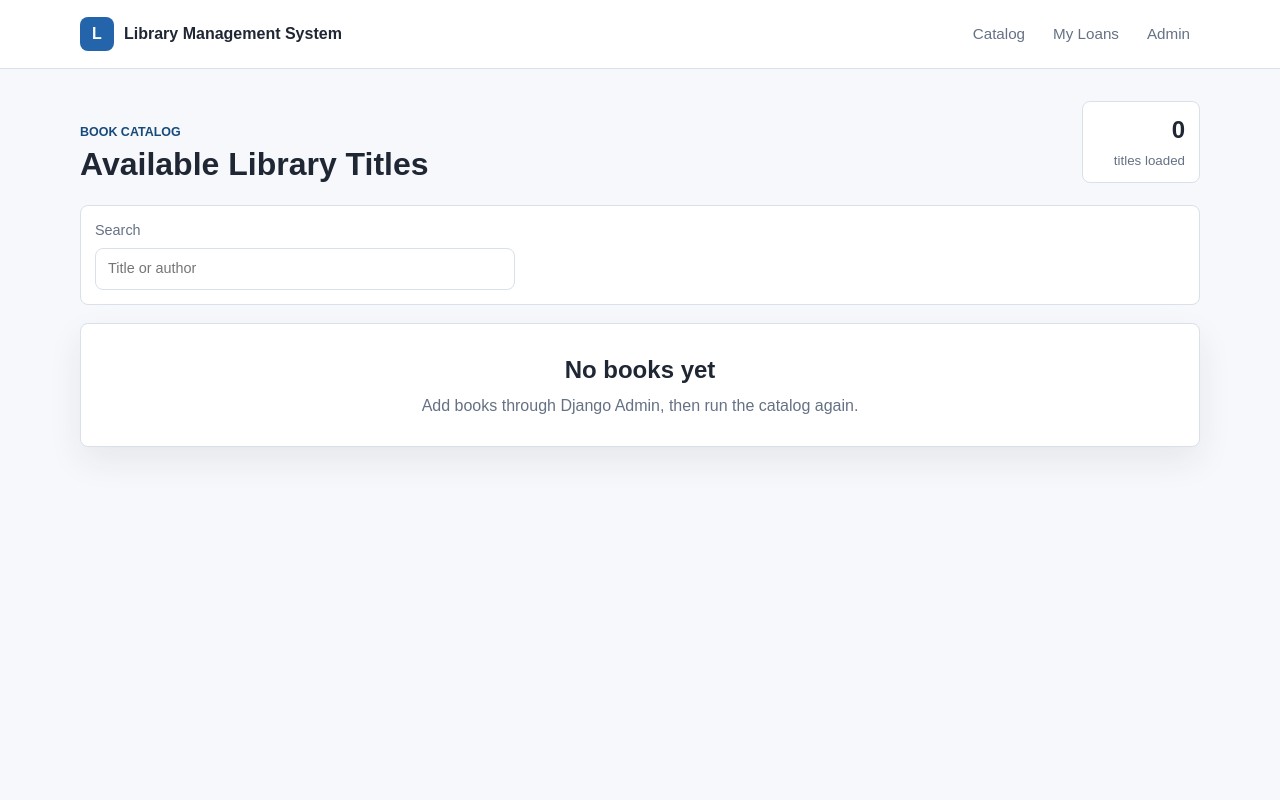
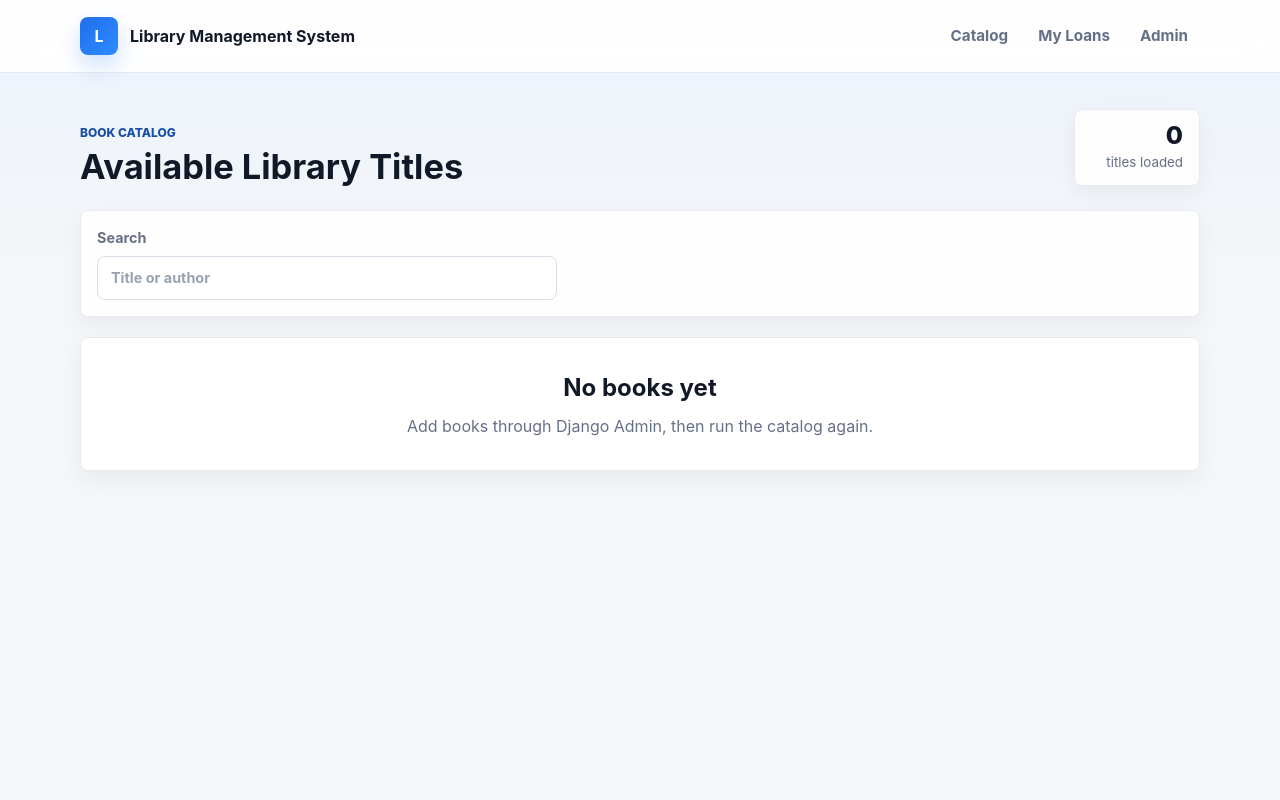
Before and after one commit to AmirMustafa10/library-management-system, a Django app: page / in a window 1280 px wide. Run offline with Django 5.2, Linux system fonts and the light colour scheme; data that the repository does not hold is empty.

Commit message:
style: refine frontend presentation

```diff
--- a/static/css/styles.css
+++ b/static/css/styles.css
@@ -1,29 +1,45 @@
 :root {
     color-scheme: light;
-    --bg: #f7f8fb;
+    --bg: #f4f6f8;
     --surface: #ffffff;
-    --surface-muted: #eef3f8;
-    --text: #202734;
-    --muted: #657184;
-    --border: #d9e0ea;
-    --accent: #2364aa;
-    --accent-strong: #174a7c;
-    --success: #1d7a4d;
-    --warning: #a15c08;
-    --shadow: 0 14px 34px rgba(28, 43, 66, 0.08);
+    --surface-soft: #f9fafb;
+    --surface-muted: #eef2f6;
+    --text: #1f2933;
+    --heading: #111827;
+    --muted: #667085;
+    --subtle: #98a2b3;
+    --border: #d8dee7;
+    --border-soft: #e7ebf0;
+    --accent: #1f6feb;
+    --accent-dark: #174ea6;
+    --accent-soft: #e8f1ff;
+    --success: #087443;
+    --success-soft: #e7f6ef;
+    --warning: #9a5b13;
+    --warning-soft: #fff4df;
+    --shadow: 0 18px 40px rgba(15, 23, 42, 0.08);
+    --shadow-soft: 0 8px 22px rgba(15, 23, 42, 0.05);
+    --radius: 8px;
 }
 
 * {
     box-sizing: border-box;
 }
 
+html {
+    background: var(--bg);
+}
+
 body {
     margin: 0;
     min-height: 100vh;
-    background: var(--bg);
+    background:
+        linear-gradient(180deg, rgba(232, 241, 255, 0.7), rgba(244, 246, 248, 0) 260px),
+        var(--bg);
     color: var(--text);
-    font-family: Arial, Helvetica, sans-serif;
+    font-family: Inter, "Segoe UI", Roboto, Arial, Helvetica, sans-serif;
     line-height: 1.5;
+    text-rendering: optimizeLegibility;
 }
 
 a {
@@ -31,14 +47,25 @@ a {
     text-decoration: none;
 }
 
+a:focus-visible,
+button:focus-visible,
+input:focus-visible {
+    outline: 3px solid rgba(31, 111, 235, 0.22);
+    outline-offset: 2px;
+}
+
 .site-header {
-    background: var(--surface);
-    border-bottom: 1px solid var(--border);
+    position: sticky;
+    top: 0;
+    z-index: 10;
+    background: rgba(255, 255, 255, 0.92);
+    border-bottom: 1px solid var(--border-soft);
+    backdrop-filter: blur(14px);
 }
 
 .nav-shell {
     width: min(1120px, calc(100% - 32px));
-    min-height: 68px;
+    min-height: 72px;
     margin: 0 auto;
     display: flex;
     align-items: center;
@@ -49,43 +76,50 @@ a {
 .brand {
     display: inline-flex;
     align-items: center;
-    gap: 10px;
-    font-weight: 700;
+    gap: 12px;
+    color: var(--heading);
+    font-weight: 750;
 }
 
 .brand-mark {
     display: inline-grid;
     place-items: center;
-    width: 34px;
-    height: 34px;
-    border-radius: 8px;
-    background: var(--accent);
+    width: 38px;
+    height: 38px;
+    border-radius: var(--radius);
+    background: linear-gradient(135deg, var(--accent), #2d8cff);
     color: #ffffff;
+    box-shadow: 0 10px 22px rgba(31, 111, 235, 0.22);
 }
 
 .nav-links {
     display: flex;
     align-items: center;
-    gap: 8px;
+    gap: 6px;
     flex-wrap: wrap;
 }
 
 .nav-links a {
-    padding: 8px 10px;
-    border-radius: 8px;
+    min-height: 38px;
+    display: inline-flex;
+    align-items: center;
+    padding: 8px 12px;
+    border-radius: var(--radius);
     color: var(--muted);
     font-size: 0.95rem;
+    font-weight: 650;
+    transition: background-color 160ms ease, color 160ms ease;
 }
 
 .nav-links a:hover,
 .nav-links a:focus {
-    background: var(--surface-muted);
-    color: var(--accent-strong);
+    background: var(--accent-soft);
+    color: var(--accent-dark);
 }
 
 .page-shell {
     width: min(1120px, calc(100% - 32px));
-    margin: 32px auto 56px;
+    margin: 36px auto 64px;
 }
 
 .page-heading {
@@ -93,43 +127,50 @@ a {
     align-items: flex-end;
     justify-content: space-between;
     gap: 24px;
-    margin-bottom: 22px;
+    margin-bottom: 24px;
 }
 
 .eyebrow {
-    margin: 0 0 4px;
-    color: var(--accent-strong);
-    font-size: 0.78rem;
-    font-weight: 700;
+    margin: 0 0 6px;
+    color: var(--accent-dark);
+    font-size: 0.75rem;
+    font-weight: 800;
     text-transform: uppercase;
     letter-spacing: 0;
 }
 
 h1,
 h2,
-p {
+p,
+dd,
+td,
+th {
     overflow-wrap: anywhere;
 }
 
 h1 {
     margin: 0;
-    font-size: 2rem;
-    line-height: 1.15;
+    color: var(--heading);
+    font-size: 2.15rem;
+    line-height: 1.12;
 }
 
 .catalog-summary {
-    min-width: 118px;
-    padding: 10px 14px;
-    border: 1px solid var(--border);
-    border-radius: 8px;
-    background: var(--surface);
+    min-width: 126px;
+    padding: 12px 16px;
+    border: 1px solid var(--border-soft);
+    border-radius: var(--radius);
+    background: rgba(255, 255, 255, 0.86);
+    box-shadow: var(--shadow-soft);
     text-align: right;
 }
 
 .catalog-summary span {
     display: block;
-    font-size: 1.5rem;
-    font-weight: 700;
+    color: var(--heading);
+    font-size: 1.55rem;
+    font-weight: 800;
+    line-height: 1.1;
 }
 
 .catalog-summary small {
@@ -137,51 +178,67 @@ h1 {
 }
 
 .toolbar {
-    margin-bottom: 18px;
-    padding: 14px;
-    border: 1px solid var(--border);
-    border-radius: 8px;
-    background: var(--surface);
+    margin-bottom: 20px;
+    padding: 16px;
+    border: 1px solid var(--border-soft);
+    border-radius: var(--radius);
+    background: rgba(255, 255, 255, 0.9);
+    box-shadow: var(--shadow-soft);
 }
 
 .search-field {
     display: grid;
-    gap: 6px;
+    gap: 7px;
     color: var(--muted);
     font-size: 0.9rem;
+    font-weight: 650;
 }
 
 .search-field input {
-    width: min(420px, 100%);
-    min-height: 42px;
-    padding: 9px 12px;
+    width: min(460px, 100%);
+    min-height: 44px;
+    padding: 10px 13px;
     border: 1px solid var(--border);
-    border-radius: 8px;
+    border-radius: var(--radius);
+    background: var(--surface);
     color: var(--text);
     font: inherit;
+    transition: border-color 160ms ease, box-shadow 160ms ease;
+}
+
+.search-field input::placeholder {
+    color: var(--subtle);
 }
 
 .search-field input:focus {
     border-color: var(--accent);
-    outline: 3px solid rgba(35, 100, 170, 0.15);
+    box-shadow: 0 0 0 4px rgba(31, 111, 235, 0.12);
+    outline: 0;
 }
 
 .book-grid {
     display: grid;
-    grid-template-columns: repeat(auto-fit, minmax(260px, 1fr));
-    gap: 16px;
+    grid-template-columns: repeat(auto-fit, minmax(270px, 1fr));
+    gap: 18px;
 }
 
 .book-card {
-    min-height: 268px;
+    min-height: 282px;
     display: flex;
     flex-direction: column;
     gap: 18px;
-    padding: 18px;
-    border: 1px solid var(--border);
-    border-radius: 8px;
+    padding: 20px;
+    border: 1px solid var(--border-soft);
+    border-radius: var(--radius);
     background: var(--surface);
+    box-shadow: var(--shadow-soft);
+    transition: border-color 160ms ease, box-shadow 160ms ease, transform 160ms ease;
+}
+
+.book-card:hover {
+    border-color: rgba(31, 111, 235, 0.3);
     box-shadow: var(--shadow);
+    transform: translateY(-2px);
 }
 
 .book-card-main {
@@ -235,30 +302,30 @@ h1 {
     display: inline-flex;
     align-items: center;
     min-height: 28px;
-    padding: 3px 10px;
+    padding: 4px 10px;
     border-radius: 999px;
-    font-size: 0.82rem;
-    font-weight: 700;
+    font-size: 0.8rem;
+    font-weight: 800;
 }
 
 .status-available {
-    background: rgba(29, 122, 77, 0.12);
+    background: var(--success-soft);
     color: var(--success);
 }
 
 .status-unavailable,
 .status-placeholder {
-    background: rgba(161, 92, 8, 0.12);
+    background: var(--warning-soft);
     color: var(--warning);
 }
 
 .table-panel,
 .empty-state,
 .messages {
-    border: 1px solid var(--border);
-    border-radius: 8px;
+    border: 1px solid var(--border-soft);
+    border-radius: var(--radius);
     background: var(--surface);
-    box-shadow: var(--shadow);
+    box-shadow: var(--shadow-soft);
 }
 
 .table-panel {
@@ -293,12 +365,13 @@ tr:last-child td {
 
 .empty-state {
     grid-column: 1 / -1;
-    padding: 28px;
+    padding: 32px;
     text-align: center;
 }
 
 .empty-state h2 {
-    margin: 0 0 6px;
+    margin: 0 0 8px;
+    color: var(--heading);
 }
 
 .empty-state p {
```
Also changed, not shown: other parts of static/css/styles.css (+50 -22 lines).
